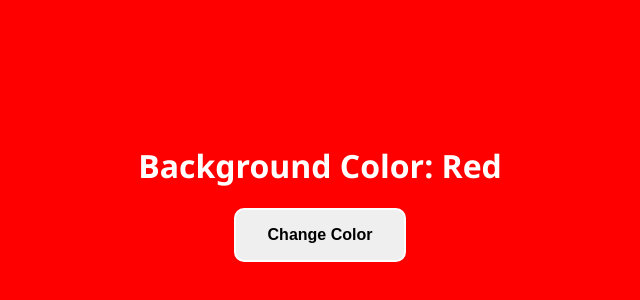
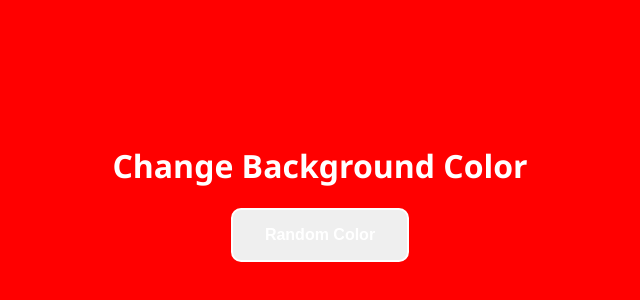
Before and after one commit to csaavedras/Vanilla-JavaScript-Projects, a plain HTML site: page Color_Flipper/index.html in a window 1280 px wide. Shown: the part 208-508 px from the top of the page, without its empty margins (320-960 px from the left). Drawn offline with Linux system fonts and the light colour scheme.

Commit message:
Update: text color btn, title and text btn

```diff
--- a/Color_Flipper/app.css
+++ b/Color_Flipper/app.css
@@ -17,4 +17,5 @@ button {
   padding: 1em 2em;
   font-size: 1rem;
   font-weight: bold;
+  color: white;
 }
--- a/Color_Flipper/app.js
+++ b/Color_Flipper/app.js
@@ -11,7 +11,7 @@ function changeBackgroundColor() {
         const randomNumber = Math.floor(Math.random() * 255);
         arr.push(randomNumber);
     }
-    title.innerHTML = `Background Color: RGB (${arr[0]}, ${arr[1]}, ${arr[2]})`;
+    title.innerHTML = `RGB (${arr[0]}, ${arr[1]}, ${arr[2]})`;
     background.style.backgroundColor = `rgb(${arr[0]}, ${arr[1]}, ${arr[2]})`;
     btn.style.backgroundColor = `rgb(${arr[0]}, ${arr[1]}, ${arr[2]})`;
 }
--- a/Color_Flipper/index.html
+++ b/Color_Flipper/index.html
@@ -8,8 +8,8 @@
     <title>Color Flipper</title>
   </head>
   <body>
-    <h1>Background Color: Red</h1>
-    <button>Change Color</button>
+    <h1>Change Background Color</h1>
+    <button>Random Color</button>
     <script src="./app.js"></script>
   </body>
 </html>
```
